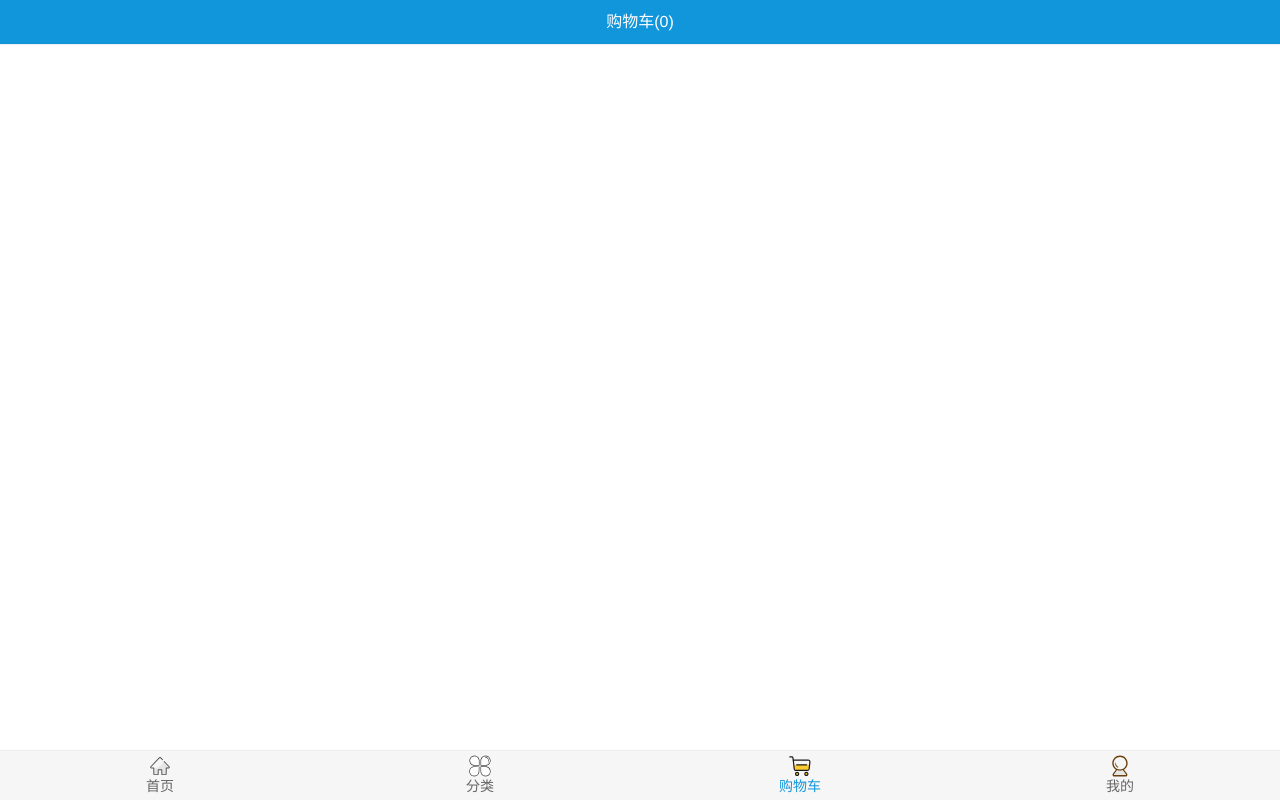
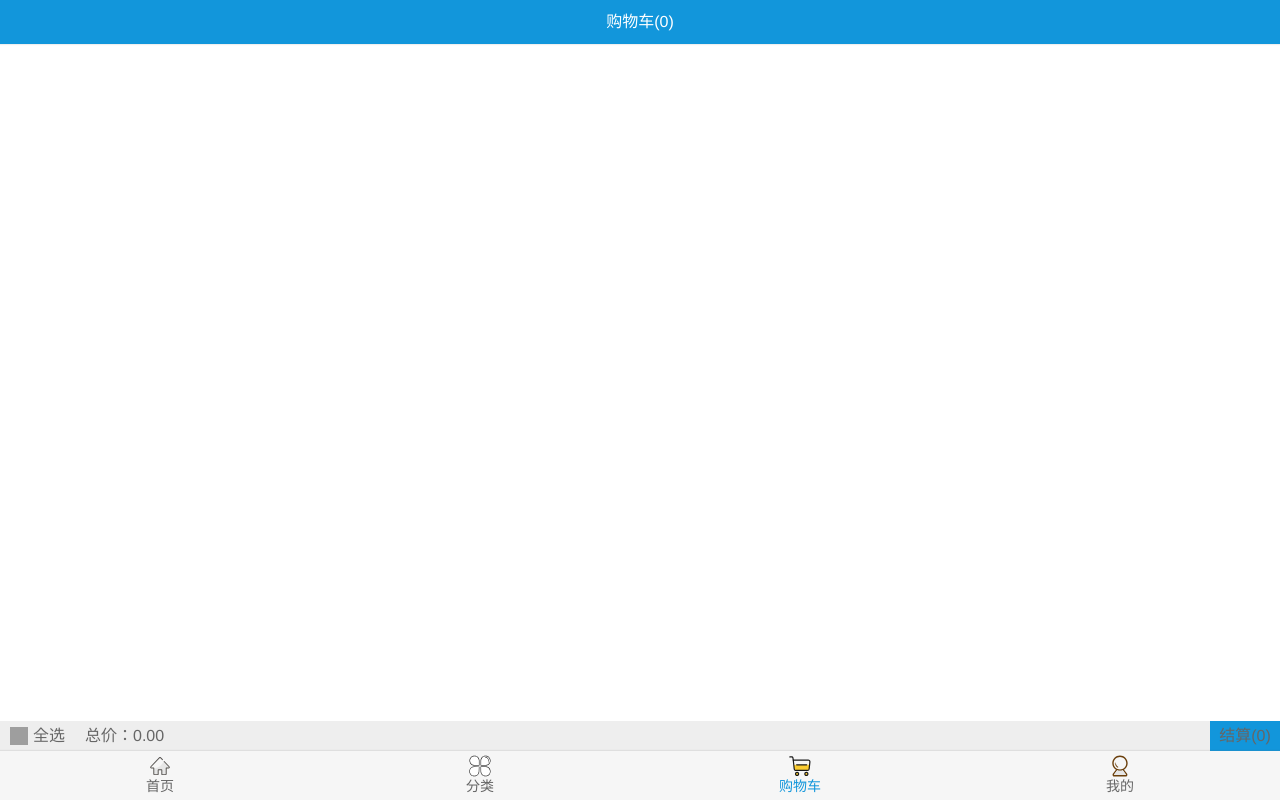
Before and after one commit to DurianBubbles/supermall, a Vue app: page /shopcart in a window 1280 px wide. Built offline with nearby package versions, Linux system fonts and the light colour scheme; grey boxes are pictures that could not be loaded.

Commit message:
shopcart.vue

```diff
--- a/src/network/request.js
+++ b/src/network/request.js
@@ -4,7 +4,7 @@ export function request(config){
     const instance =  axios.create({
       // http://192.168.1.4:8080/
       // http://localhost:8080/
-        baseURL:'http://192.168.43.171:8080/',
+        baseURL:'http://192.168.0.103:8080/',
         timeout:5000
     })
 
--- a/src/views/shopcart/Shopcart.vue
+++ b/src/views/shopcart/Shopcart.vue
@@ -4,16 +4,18 @@
       <div slot="center">购物车({{cartListLength}})</div>
     </NavBar>
     <ShopCartList :goodsinfo="cartdata"></ShopCartList>
+    <BottomBar></BottomBar>
   </div>
 </template>
 
 <script>
 import NavBar from 'components/common/navbar/NavBar.vue'
 import ShopCartList from './childComps/ShopCartList.vue'
+import BottomBar from './childComps/BottomBar.vue'
 import {mapGetters} from 'vuex'
 export default {
   name:'ShopCart',
-  components:{NavBar,ShopCartList},
+  components:{NavBar,ShopCartList,BottomBar},
   computed:{
     ...mapGetters(['cartListLength','cartdata'])
   }
--- /dev/null
+++ b/src/views/shopcart/childComps/BottomBar.vue
@@ -0,0 +1,79 @@
+<template>
+  <div class="bottombar">
+      <div class="icon">
+          <CheckBotton class="checkbtn" :isChecked="isSelectAll" @click.native="selectAll"></CheckBotton>
+          <div>全选</div>
+      </div>
+      <div class="totalPrice">总价：{{totalPrice}}</div>
+      <div class="settle">结算({{checkLength}})</div>
+  </div>
+</template>
+
+<script>
+import CheckBotton from './CheckBotton.vue'
+export default {
+  name:'BottomBar',
+  components:{CheckBotton},
+  computed:{
+      totalPrice(){
+          return this.$store.state.cartList.filter(item => {
+              return item.checked
+          }).reduce((preValue,item) => {
+              return preValue + parseFloat(item.price) * item.count
+          },0).toFixed(2)
+      },
+      checkLength(){
+          return this.$store.state.cartList.filter(item => item.checked).length
+      },
+      isSelectAll(){
+          return !this.$store.state.cartList.find(item => !item.checked)
+      }
+  },
+  methods:{
+      selectAll(){
+        if(this.isSelectAll){
+            this.$store.state.cartList.forEach(item => item.checked = false)
+        }else{
+            this.$store.state.cartList.forEach(item => item.checked = true)
+        }
+      }
+  }
+}
+</script>
+
+<style scoped>
+  .bottombar{
+      height: 30px;
+      position: absolute;
+      bottom: 49px;
+      left: 0;
+      right: 0;
+      background: #eee;
+      display: flex;
+      align-items: center;
+      padding-left: 10px;
+  }
+
+  .totalPrice{
+      flex: 1;
+  }
+
+  .settle{
+      width: 70px;
+      height: 100%;
+      background: #1296db;
+      padding: 2px 5px;
+      box-sizing: border-box;
+      line-height: 26px;
+      text-align: center;
+  }
+
+  .icon{
+      display: flex;
+      margin-right: 20px;
+  }
+
+  .checkbtn{
+      margin-right: 5px;
+  }
+</style>
--- a/src/views/shopcart/childComps/ShopCartList.vue
+++ b/src/views/shopcart/childComps/ShopCartList.vue
@@ -27,7 +27,7 @@ export default {
   .scrollbox{
     position: absolute;
     top: 44px;
-    bottom: 49px;
+    bottom: 79px;
     left: 0;
     right: 0;
     overflow: hidden;
```
Also changed, not shown: public/details.json (+6 -6 lines), src/store/index.js (indentation only).
